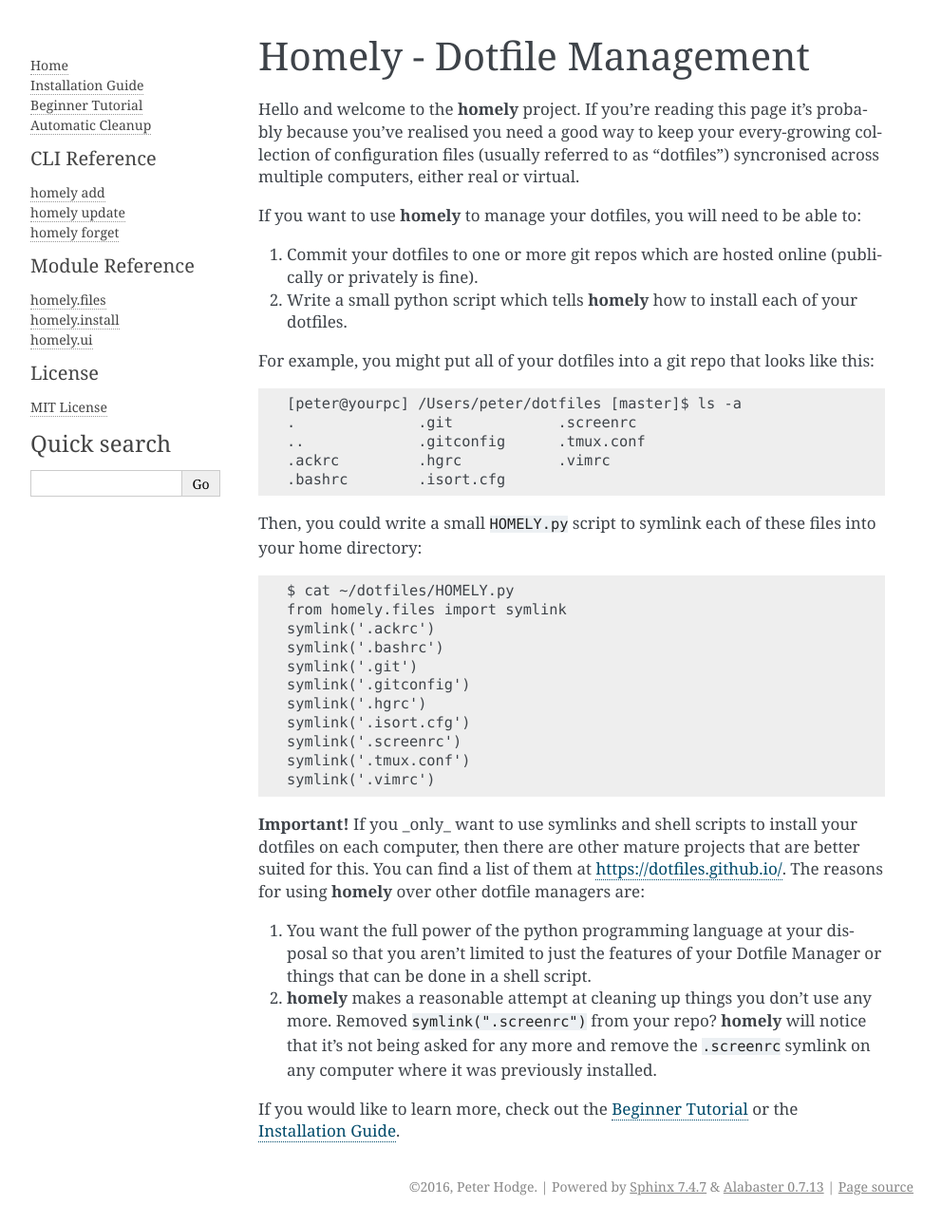
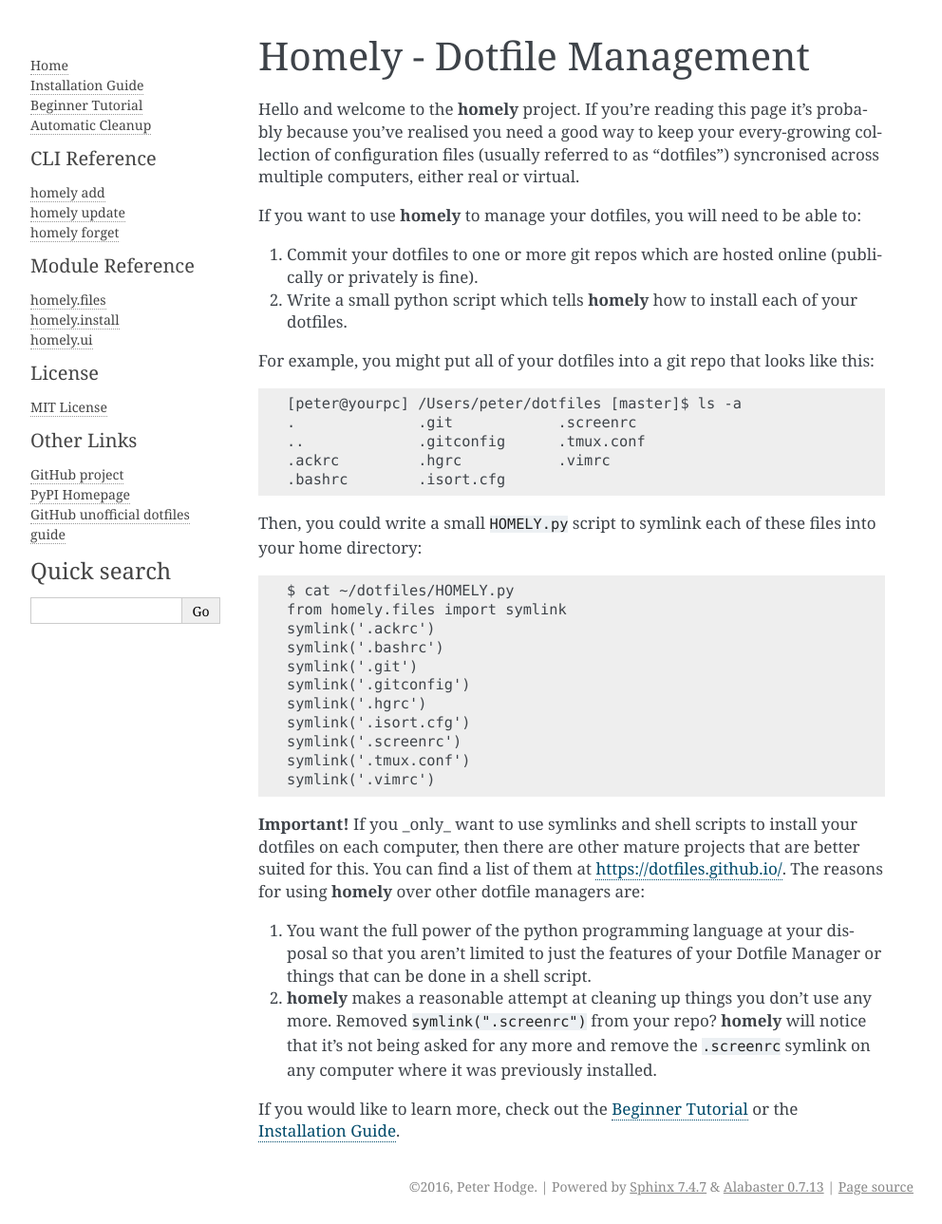
Before and after one commit to phodge/homely, a Sphinx documentation site: the page built from docs/index.rst, in a window 1280 px wide. Shown: the whole page at 95% size, without its empty margins (148-1140 px from the left). Built offline with Sphinx 7.4.7, drawn with Linux system fonts in a browser that asks for light colours; the version number could not be read and is left out.

Commit message:
docs: Other Links in sidebar

```diff
--- a/docs/_templates/homelytoc.html
+++ b/docs/_templates/homelytoc.html
@@ -34,3 +34,9 @@
 <ul>
     <li><a href="{{ pathto('license'+file_suffix, 1)|e }}">MIT License</a></li>
 </ul>
+<h4>Other Links</h4>
+<ul>
+    <li><a href="https://github.com/phodge/homely/">GitHub project</a></li>
+    <li><a href="https://pypi.python.org/pypi/homely/">PyPI Homepage</a></li>
+    <li><a href="https://dotfiles.github.io/">GitHub unofficial dotfiles guide</a></li>
+</ul>
```
